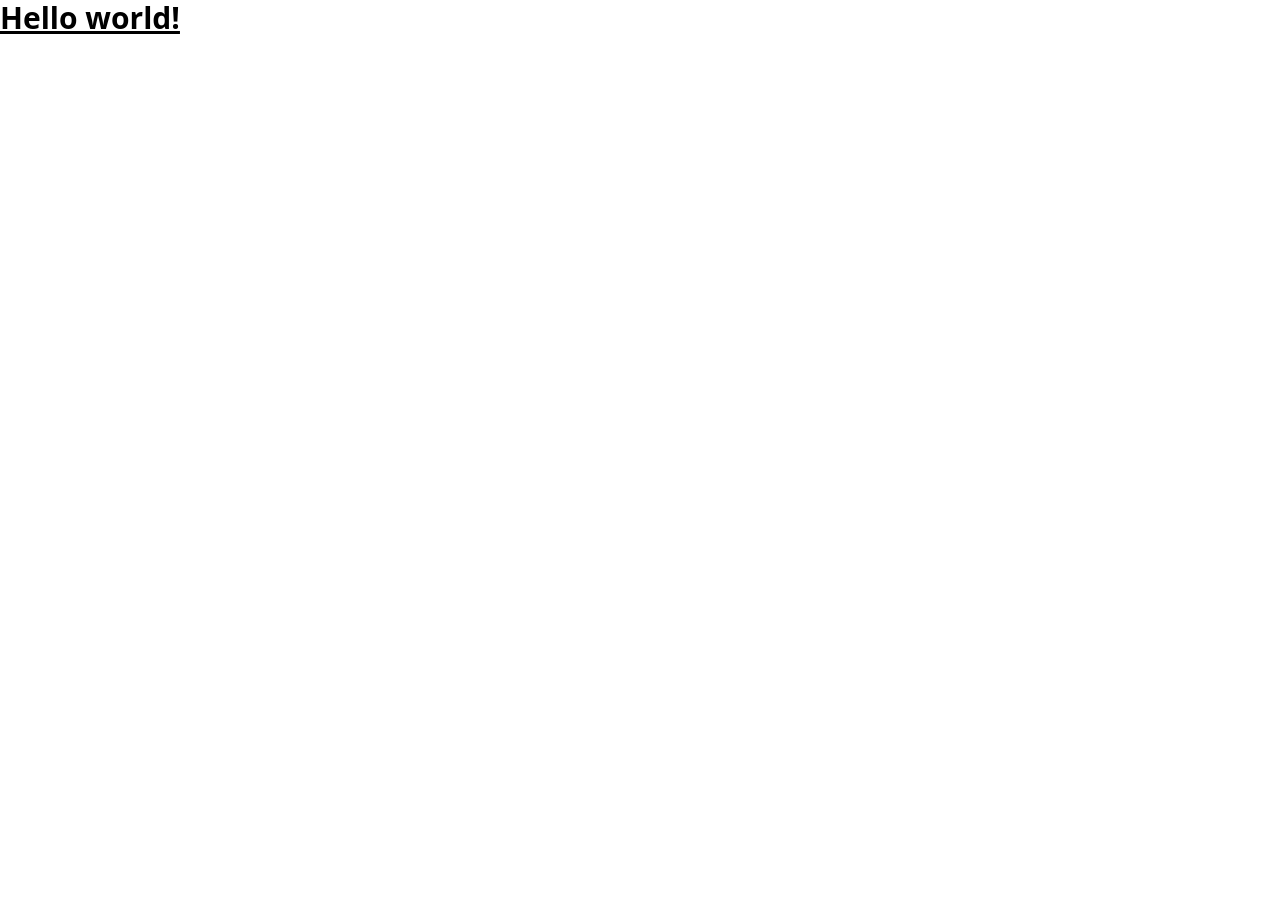
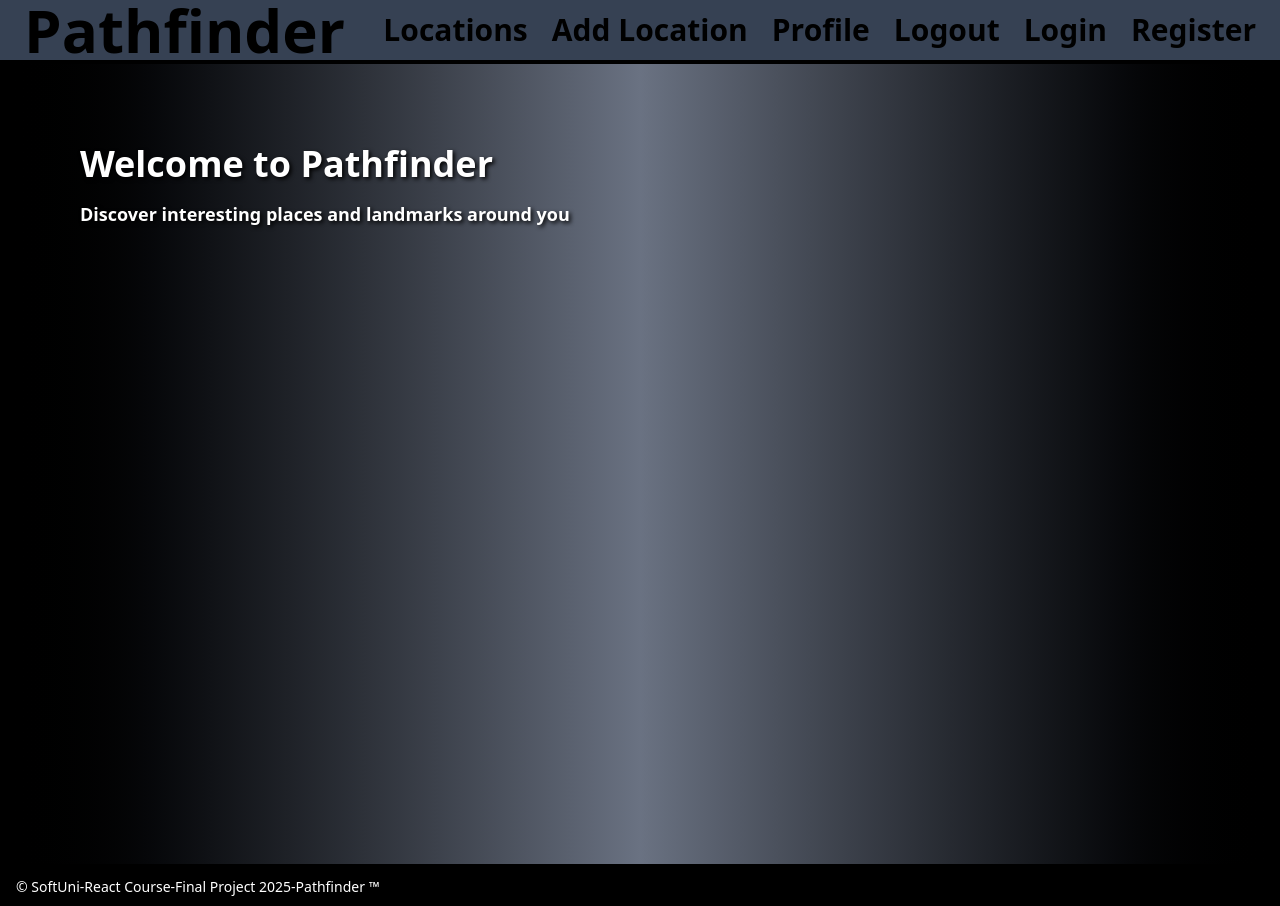
Before and after one commit to danevt/pathfinder-react-spa, a React (Vite) app in the folder client/: page / in a window 1280 px wide. Before the commit the page ends 800 px from the top, so only its background shows below. Built offline with nearby package versions, Linux system fonts and the light colour scheme.

Commit message:
Add static home page

```diff
--- a/client/src/App.jsx
+++ b/client/src/App.jsx
@@ -1,7 +1,18 @@
+import { Route, Routes } from 'react-router';
+import Home from './components/home/Home.jsx';
+import Header from './components/layout/header/Header.jsx';
+import Footer from './components/layout/footer/Footer.jsx';
+
 function App() {
     return (
         <>
-            <h1 className='text-3xl font-bold underline'>Hello world!</h1>
+            <Header />
+
+            <Routes>
+                <Route path='/' element={<Home />} />
+            </Routes>
+
+            <Footer />
         </>
     );
 }
--- a/client/src/components/home/Home.jsx
+++ b/client/src/components/home/Home.jsx
@@ -0,0 +1,14 @@
+export default function Home() {
+    return (
+        <section className='bg-gradient-to-r from-black via-gray-500 to-black p-20  flex flex-col min-h-screen'>
+            <div className='text-white text-left font-bold  drop-shadow-[2px_2px_2px_black]'>
+                <h2 className='text-4xl font-bold mb-4 '>
+                    Welcome to Pathfinder
+                </h2>
+                <p className='text-lg mb-6 '>
+                    Discover interesting places and landmarks around you
+                </p>
+            </div>
+        </section>
+    );
+}
--- a/client/src/components/layout/footer/Footer.jsx
+++ b/client/src/components/layout/footer/Footer.jsx
@@ -0,0 +1,17 @@
+export default function Footer() {
+    return (
+        <footer className='bg-black px-0 py-0 border-t-2 border-black'>
+            <div class='px-4 py-2 bg-neutral-secondary-soft md:flex md:items-center md:justify-between'>
+                <div class='mb-6 md:mb-0'>
+                    <a
+                        to='https://softuni.bg/opencourses/react-js'
+                        class='text-sm text-white text-body sm:text-center '
+                    >
+                        &copy; SoftUni-React Course-Final Project
+                        2025-Pathfinder &trade;
+                    </a>
+                </div>
+            </div>
+        </footer>
+    );
+}
--- a/client/src/components/layout/header/Header.jsx
+++ b/client/src/components/layout/header/Header.jsx
@@ -0,0 +1,39 @@
+import { Link } from 'react-router';
+
+export default function Header() {
+    return (
+        <header className='bg-gray-700 flex justify-between items-center px-6 py-0 border-b-4 border-black'>
+            <div className='flex items-center gap-2'>
+                <Link
+                    to='/'
+                    className='flex items-center object-contain '
+                >
+                    <span className='text-heading self-center text-6xl font-bold whitespace-nowrap '>
+                        Pathfinder
+                    </span>
+                </Link>
+            </div>
+
+            <nav className='flex flex-wrap gap-6 font-bold text-black'>
+                <Link className='inline-block text-3xl ' to='/catalog'>
+                    Locations
+                </Link>
+                <Link className='inline-block text-3xl ' to='/create'>
+                    Add Location
+                </Link>
+                <Link className='inline-block text-3xl ' to='/profile'>
+                    Profile
+                </Link>
+                <Link className='inline-block text-3xl ' to='/logout'>
+                    Logout
+                </Link>
+                <Link className='inline-block text-3xl ' to='/login'>
+                    Login
+                </Link>
+                <Link className='inline-block text-3xl ' to='/register'>
+                    Register
+                </Link>
+            </nav>
+        </header>
+    );
+}
```
